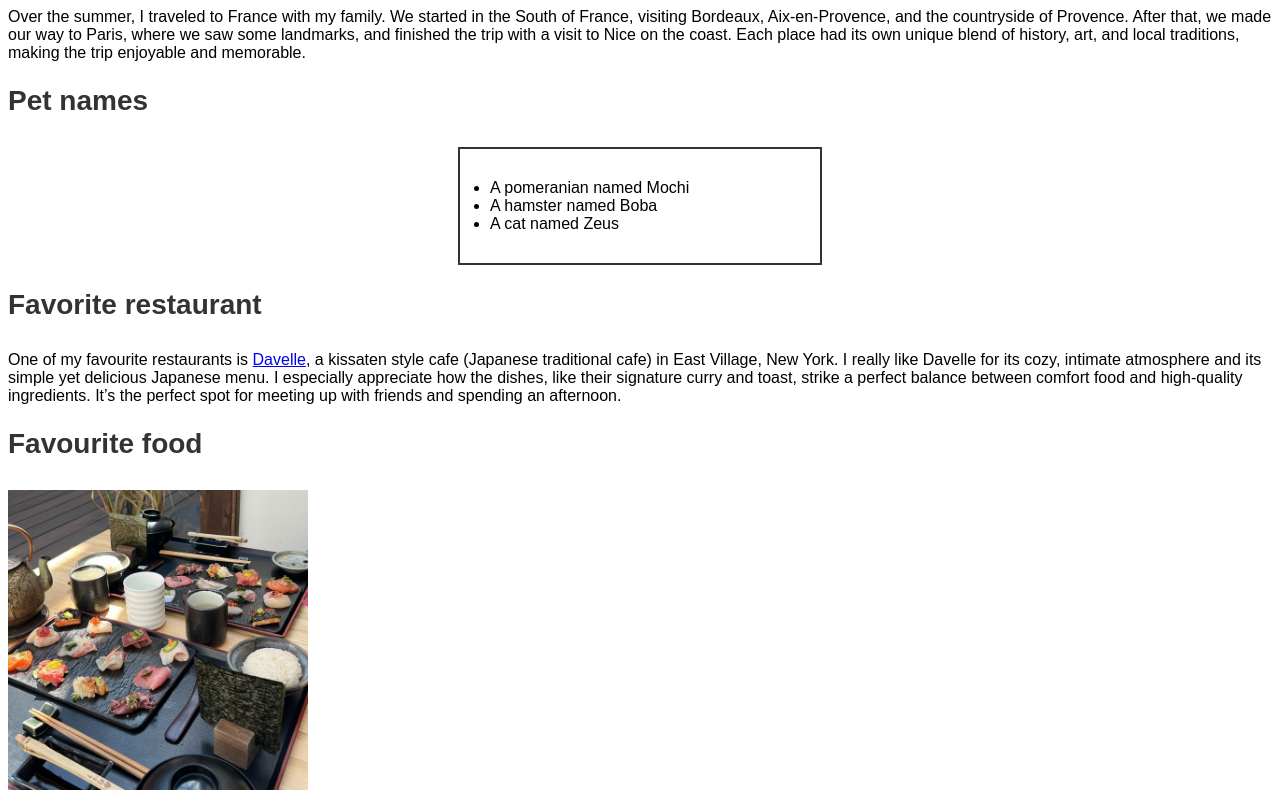
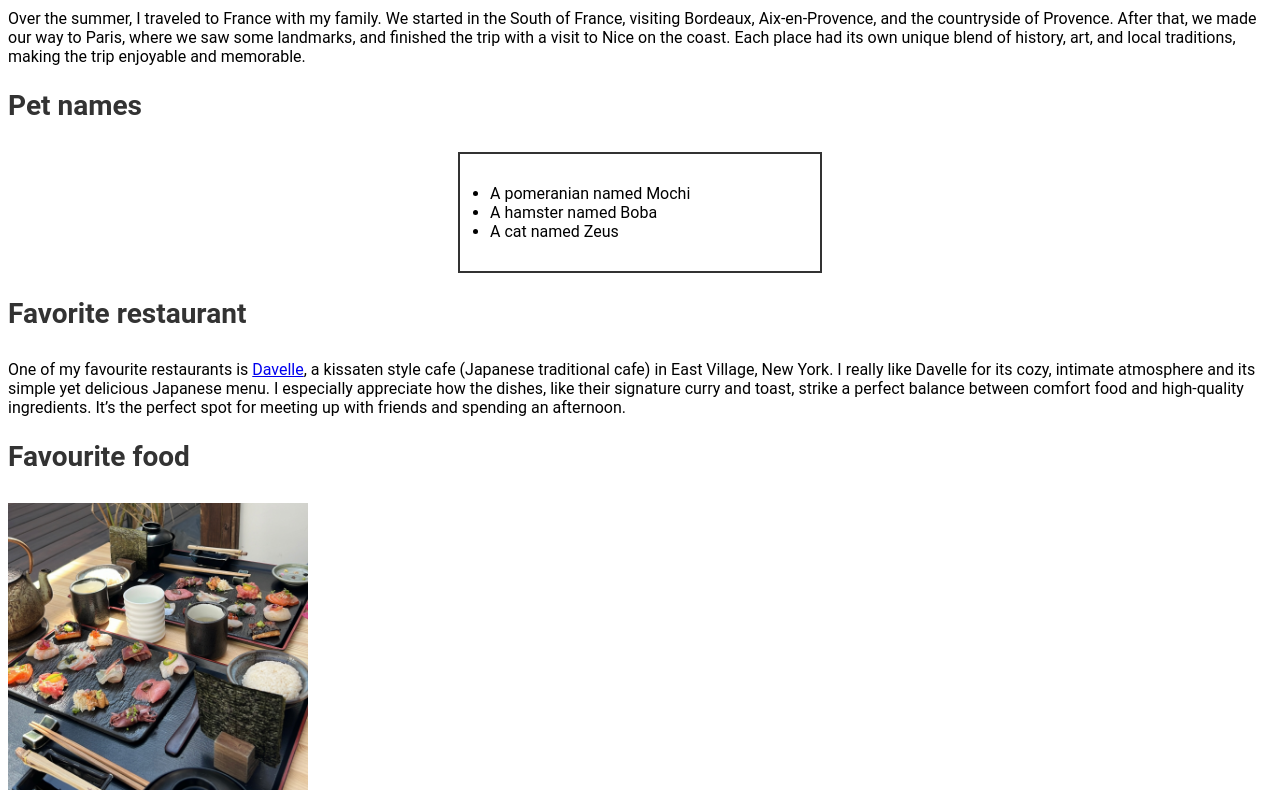
Before and after one commit to susiesyli126/CS120, a plain HTML site: page A2/me_two.html in a window 1280 px wide. Shown: the part 150-940 px from the top of the page. Drawn offline with Linux system fonts and the light colour scheme.

Commit message:
Update me_two.html

```diff
--- a/A2/me_two.html
+++ b/A2/me_two.html
@@ -6,7 +6,7 @@
     <title>About Me :)</title>
     <style>
         body {
-            font-family: "Maison Neue", sans-serif;
+            font-family: "Roboto", sans-serif;
         }
         h1, h2 {
             color: #333;
```
